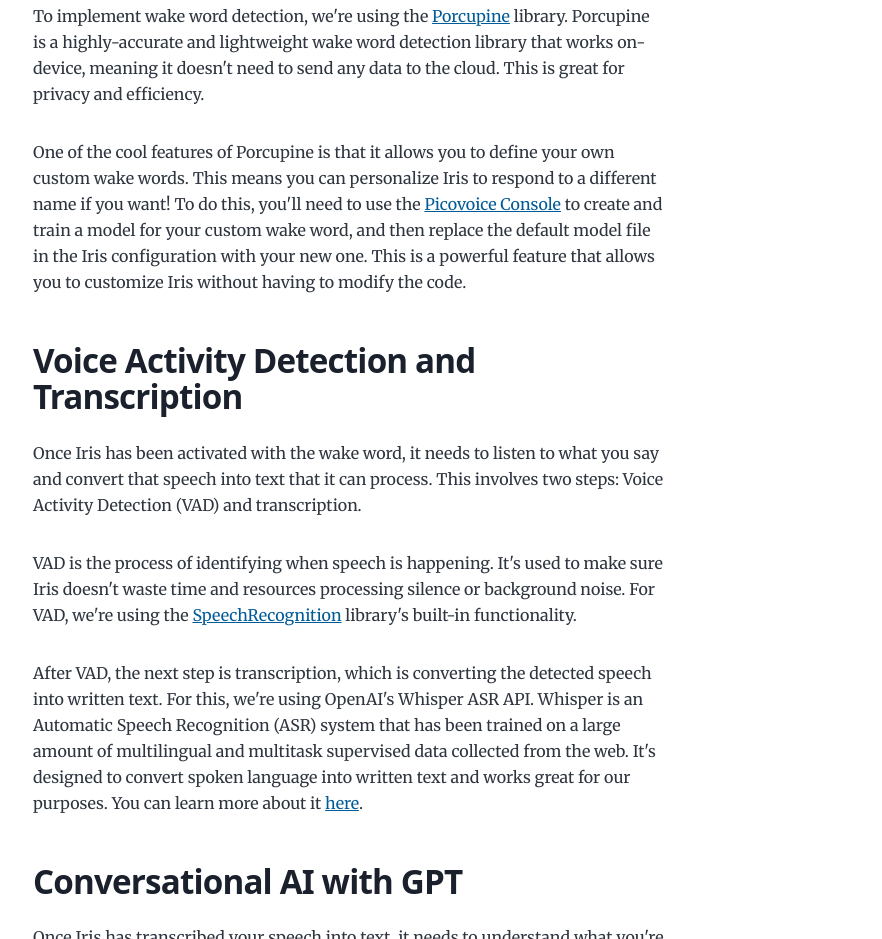
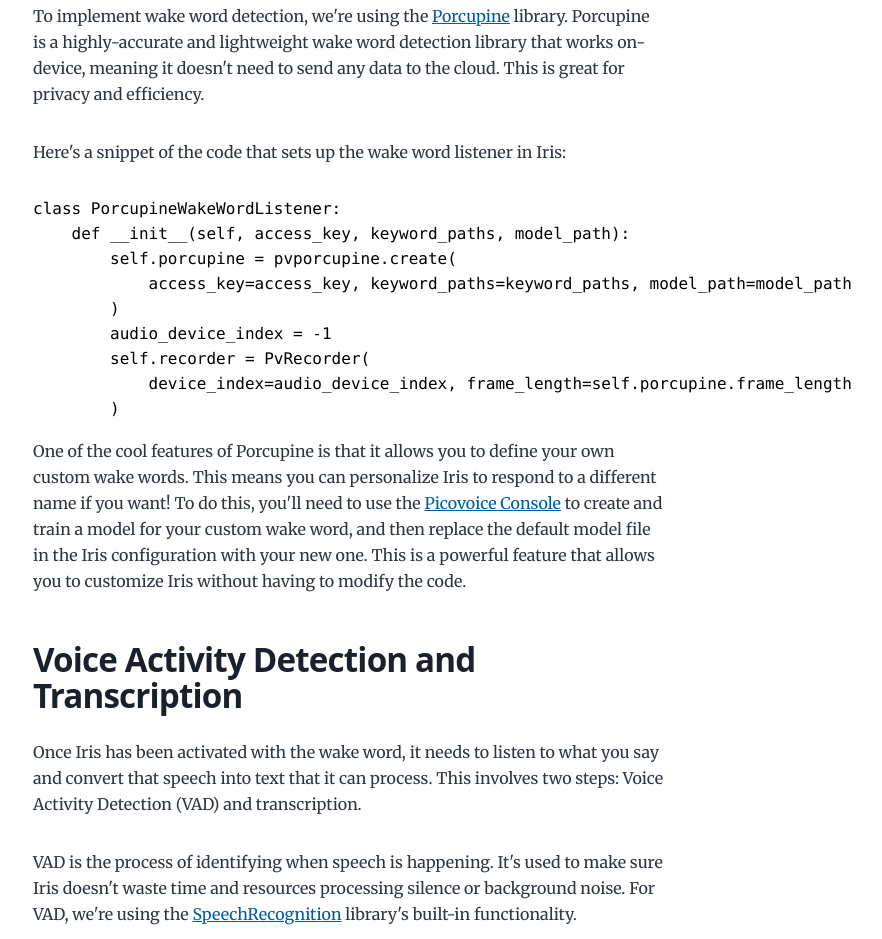
Before and after one commit to ywkim/ywkim.github.io, a Gatsby site: page /building-multilingual-voice-assistant-iris-openai-picovoice/ in a window 1280 px wide. Shown: the part 3937-4876 px from the top of the page, without its empty margins (291-1173 px from the left). Built offline with nearby package versions, Linux system fonts and the light colour scheme; Gatsby itself is replaced by a stand-in of ours; some packages are replaced by stand-ins of ours; code samples lack their colours.

Commit message:
feat(voice-assistant): add wake word listener setup code snippet

````diff
--- a/content/blog/building-multilingual-voice-assistant-iris-openai-picovoice/index.md
+++ b/content/blog/building-multilingual-voice-assistant-iris-openai-picovoice/index.md
@@ -53,6 +53,20 @@
 The first step in interacting with Iris is to get its attention, and we do this with a "wake word". A wake word is a special phrase that the system is always listening for, which tells it to wake up and start processing further speech as commands or queries. In our case, we're using a default wake word of "Jarvis".
 
 To implement wake word detection, we're using the [Porcupine](https://picovoice.ai/products/porcupine/) library. Porcupine is a highly-accurate and lightweight wake word detection library that works on-device, meaning it doesn't need to send any data to the cloud. This is great for privacy and efficiency.
+
+Here's a snippet of the code that sets up the wake word listener in Iris:
+
+```python
+class PorcupineWakeWordListener:
+    def __init__(self, access_key, keyword_paths, model_path):
+        self.porcupine = pvporcupine.create(
+            access_key=access_key, keyword_paths=keyword_paths, model_path=model_path
+        )
+        audio_device_index = -1
+        self.recorder = PvRecorder(
+            device_index=audio_device_index, frame_length=self.porcupine.frame_length
+        )
+```
 
 One of the cool features of Porcupine is that it allows you to define your own custom wake words. This means you can personalize Iris to respond to a different name if you want! To do this, you'll need to use the [Picovoice Console](https://console.picovoice.ai/) to create and train a model for your custom wake word, and then replace the default model file in the Iris configuration with your new one. This is a powerful feature that allows you to customize Iris without having to modify the code.
 
````
